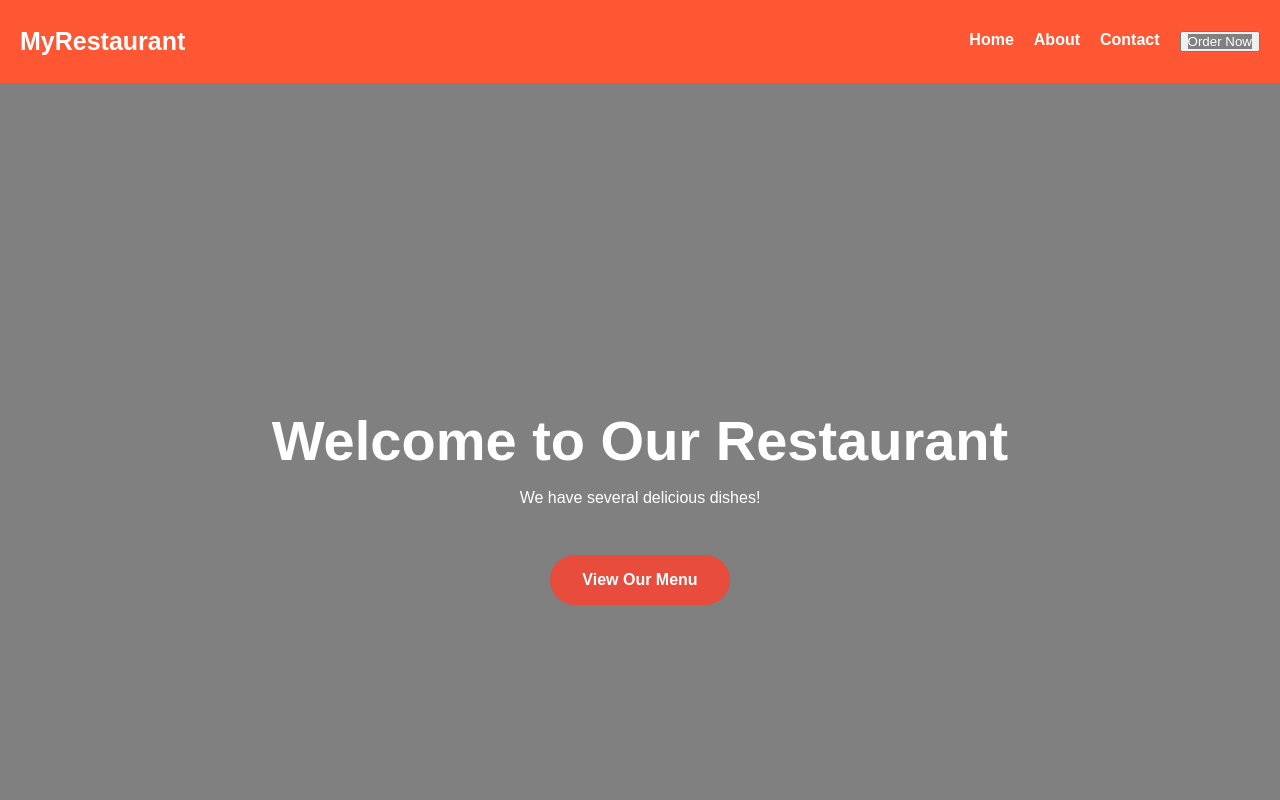
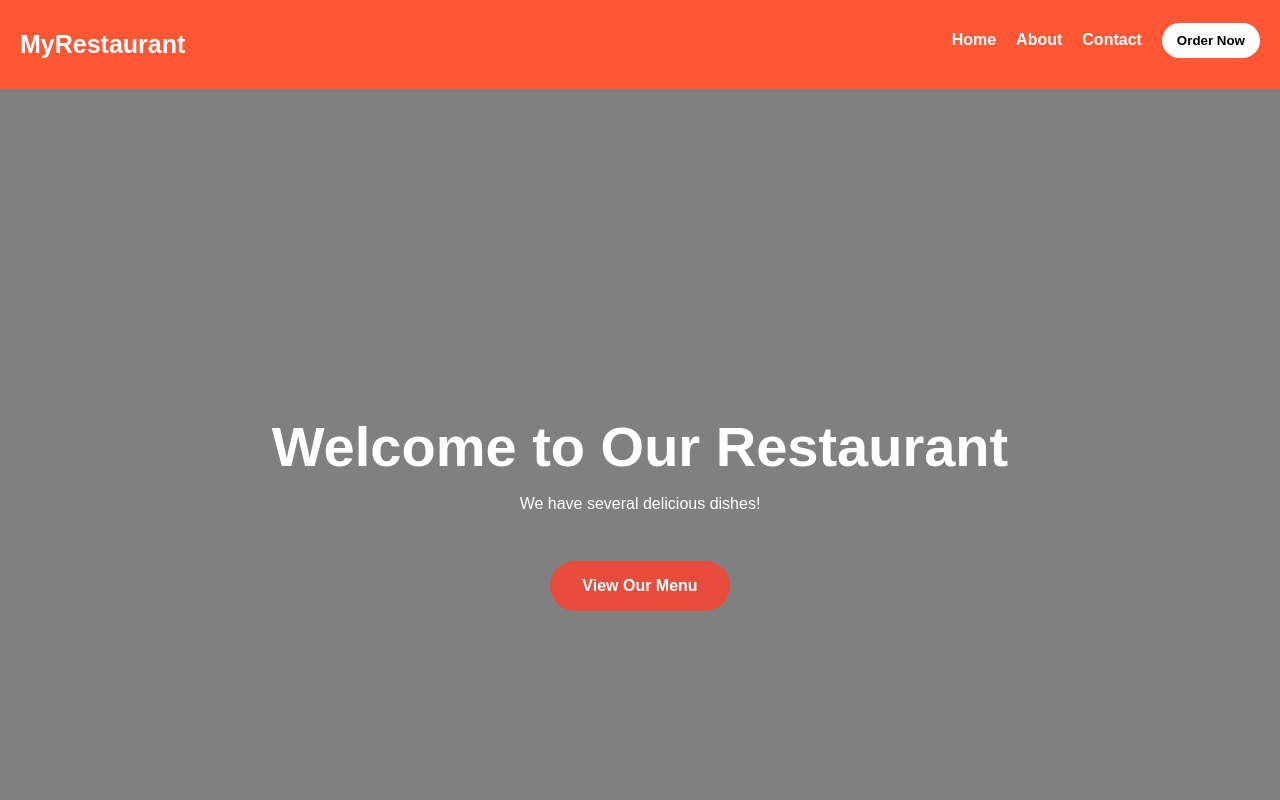
Before and after one commit to EbunoluwaArimoro/My-Restaurant-Website, a plain HTML site: page index.html in a window 1280 px wide. Shown: the top 800 px of the page. Drawn offline with Linux system fonts and the light colour scheme.

Commit message:
Made changes to buton on header

```diff
--- a/index.css
+++ b/index.css
@@ -42,9 +42,26 @@ nav .logo {
 }
 
 ul .order-now a {
-    background-color: grey;
+    color: black;
+    text-decoration: none;
+}
+
+ul .order-now a:hover {
     color: white;
-    text-decoration: none;
+}
+
+ul .order-now {
+    background-color: white;
+    border: none;
+    padding: 10px 15px;
+    border-radius: 20px;
+    margin-top: -8px;
+    font-weight: bold;
+}
+
+ul .order-now:hover {
+    background-color: #e74c3c;
+    color: white;
 }
 
 /*Hero styles*/
```
